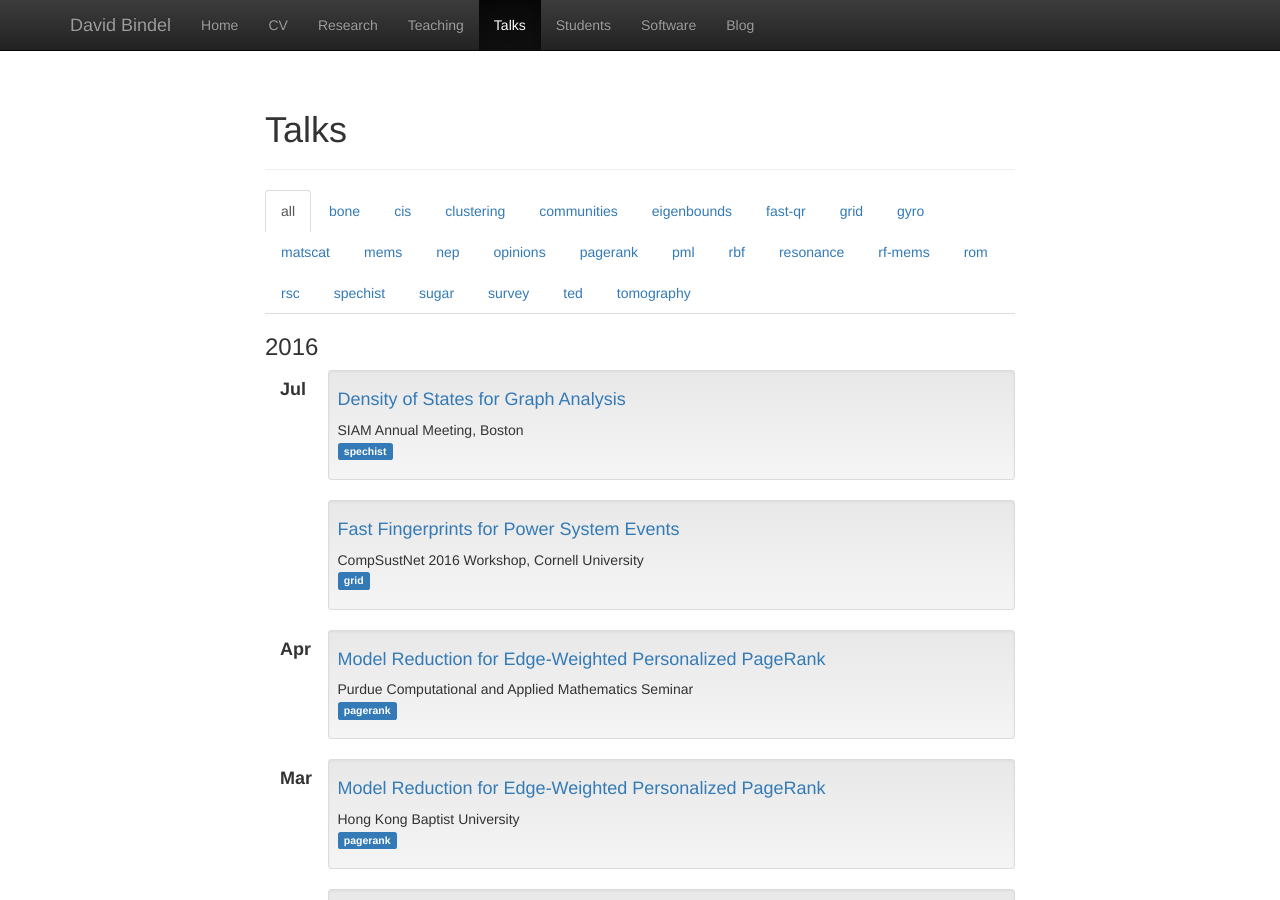
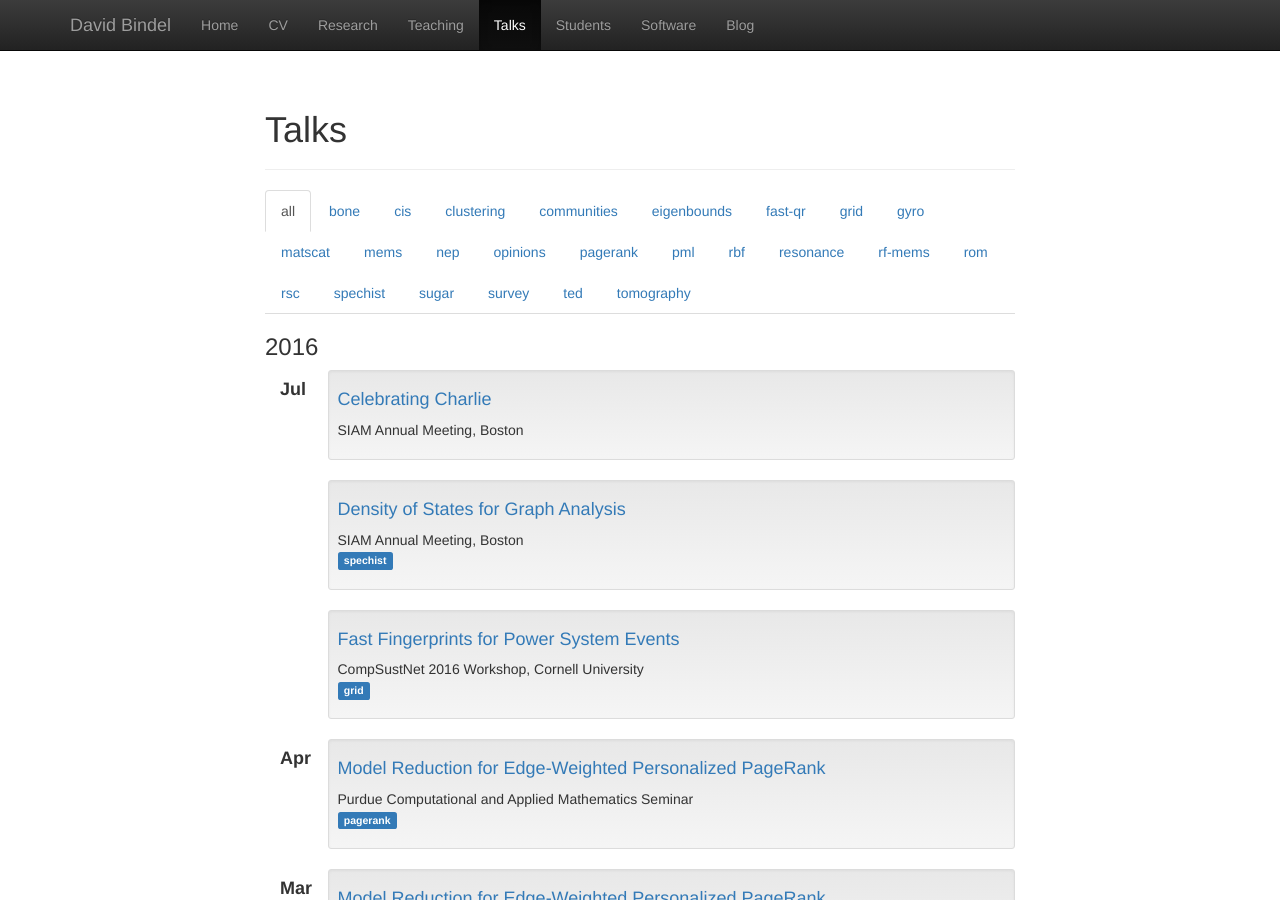
Before and after one commit to dbindel/cornell_web, a Jekyll site: the page built from talks.html, in a window 1280 px wide and 900 px high. Built offline with Jekyll 4.4.1, drawn with Linux system fonts in a browser that asks for light colours; nearby versions of some CDN libraries.

Commit message:
Added "Celebrating Charlie" talk to the list.

```diff
--- a/_data/present.yml
+++ b/_data/present.yml
@@ -1016,3 +1016,8 @@
   title: "Density of States for Graph Analysis"
   tags: [spechist]
   where: SIAM Annual Meeting, Boston
+-
+  date: 2016-07
+  file: siam-cv/siam-cv-jul16.pdf
+  title: "Celebrating Charlie"
+  where: SIAM Annual Meeting, Boston
```
